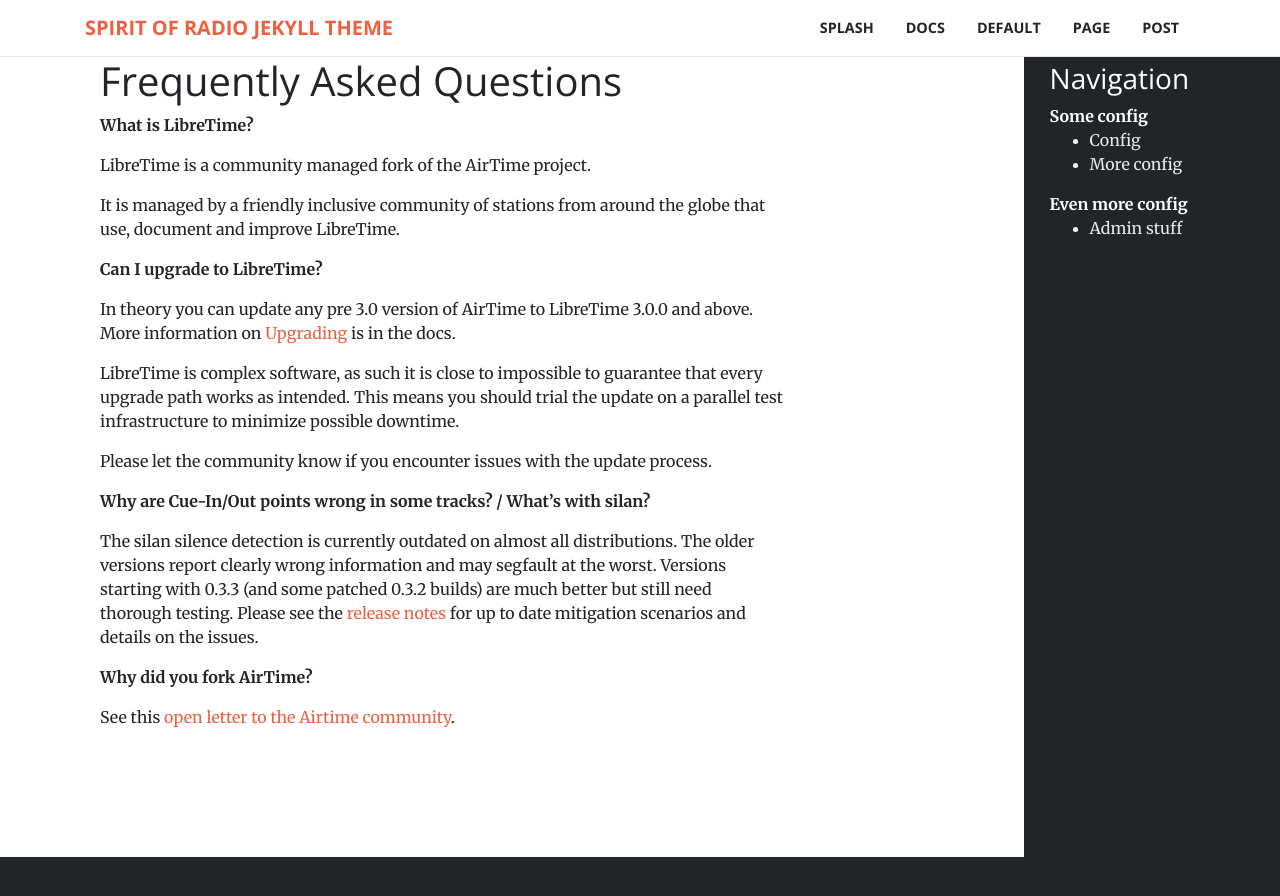
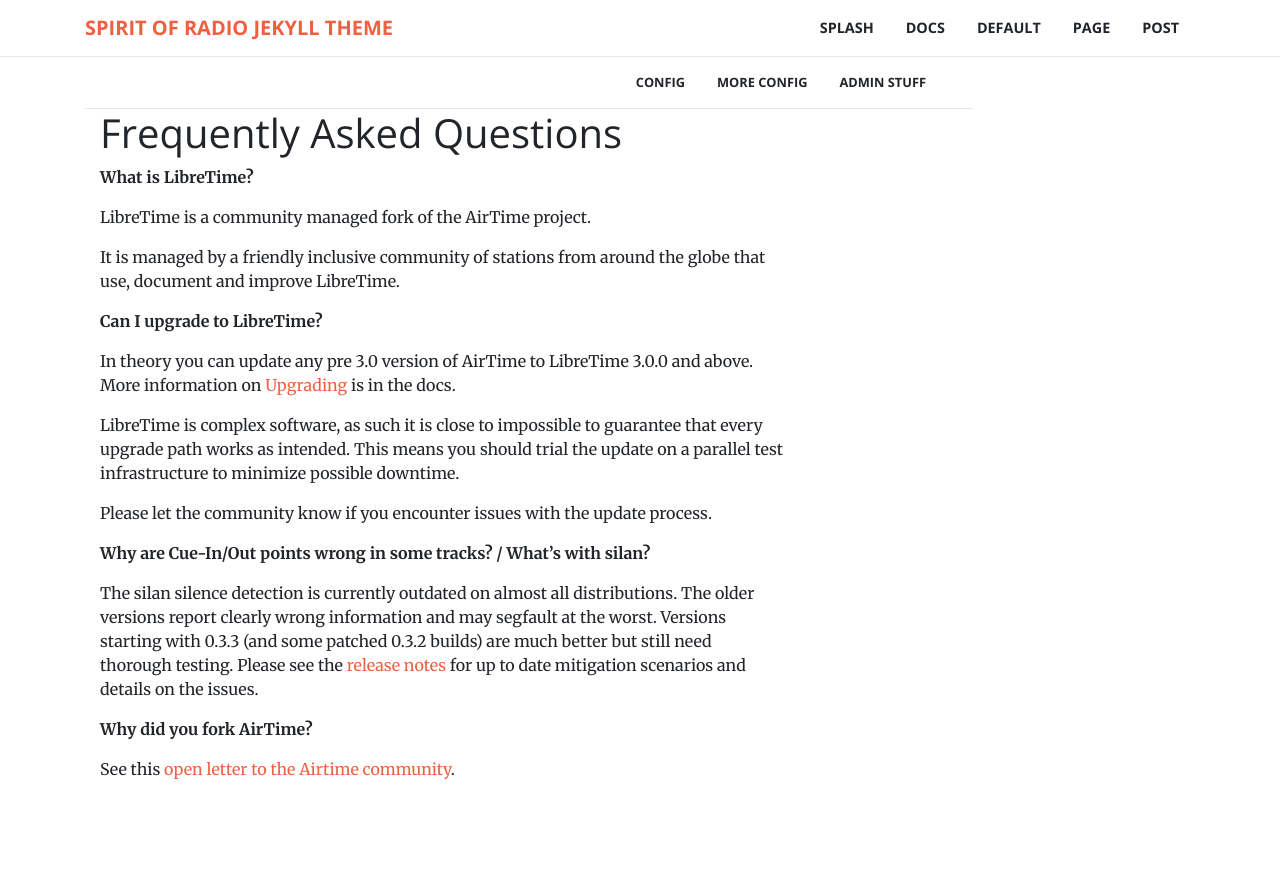
Before and after one commit to zklosko/spirit-of-radio, a Jekyll site: the page built from docs.md, in a window 1280 px wide and 900 px high. Shown: the top 896 px of the window. Built offline with Jekyll 4.4.1, drawn with Linux system fonts in a browser that asks for light colours; some of the changed text lies outside the part shown.

Commit message:
Footer finished, need better solution to docs nav

```diff
--- a/_data/nav.yml
+++ b/_data/nav.yml
@@ -11,13 +11,9 @@
   url: post
 
 docsnav:
-- title: Some config
-  subfolderitems:
-  - page: Config
-    url: config1
-  - page: More config
-    url: config2
-- title: Even more config
-  subfolderitems:
-  - page: Admin stuff
-    url: adminstuff
+- page: Config
+  url: config1
+- page: More config
+  url: config2
+- page: Admin stuff
+  url: adminstuff
--- a/_layouts/default.html
+++ b/_layouts/default.html
@@ -26,6 +26,9 @@
       background-image: url("{{ site.headimage }}");
       background-position: center center;
       background-size: cover;
+      }
+      .bg-dark{
+        padding:2rem 0
       }
     </style>
 
@@ -58,19 +61,14 @@
       </nav>
     </div>
 
-    <section class="bg-dark text-white" id="get-started">
-      <div class="container text-center">
-        <h2 class="mb-4">Get Started</h2>
-        <h5>Follow the docs, and you'll be off the ground in no time!</5>
-
-        <div class="start-buttons" style="padding: 20px;">
-            <a class="btn btn-light btn-xl sr-button" target="_blank" href="quickstart">Manual Install</a>
-
-            <a class="btn btn-light btn-xl sr-button" target="_blank" href="https://github.com/ned-kelly/docker-multicontainer-libretime/blob/master/README.md">Docker Deployment</a>
+    <footer>
+      <section class="bg-dark text-white">
+        <div class="text-footer">
+          <small>Hosted on GitHub Pages &mdash; Theme by <a href="https://github.com/ned-kelly">ned-kelly</a> and <a href="https://github.com/zklosko">Zachary Klosko</a> &nbsp; | &nbsp;</small>
+          <small>Code and docs licensed under GPLv2. More details <a href="http://sourcefabric.booktype.pro/airtime-25-for-broadcasters/about-this-manual/">here</a>. </small>
         </div>
-
-      </div>
-    </section>
+      </section>
+    </footer>
 
     <!-- Optional JavaScript -->
     <!-- jQuery first, then Popper.js, then Bootstrap JS -->
--- a/_layouts/docs.html
+++ b/_layouts/docs.html
@@ -84,36 +84,30 @@
         </div>
       </div>
     </nav>
+    <!-- Docs Navigation -->
+    <nav class="navbar navbar-expand-lg navbar-light navbar-shrink" id="docsNav">
+      <div class="container">
+        <button class="navbar-toggler navbar-toggler-right" type="button" data-toggle="collapse" data-target="#navbarResponsive" aria-controls="navbarResponsive" aria-expanded="false" aria-label="Toggle navigation">
+          <span class="navbar-toggler-icon"></span>
+        </button>
+        <div class="collapse navbar-collapse" id="navbarResponsive">
+          <ul class="navbar-nav ml-auto">
+            {% for item in site.data.nav.docsnav %}
+              <li class="nav-item">
+                <a class="nav-link js-scroll-trigger" href="{{ item.url }}">{{ item.page }}</a>
+              </li>
+            {% endfor %}
+          </ul>
+        </div>
+      </div>
+    </nav>
 
     <div class="container-lg">
       <!-- This is the main content of the page getting pulled from the MDs -->
       <div class="content">
         {{ content }}
       </div>
-
-      <!-- Sidebar starts here -->
-      <div class="sidebar">
-        <div class="sidebar-item">
-          <div class="sidebar-header">
-              <h3>Navigation</h3>
-          </div>
-
-          {% if site.data.nav.docsnav[0] %}
-            {% for item in site.data.nav.docsnav %}
-              <strong>{{ item.title }}</strong>
-                {% if item.subfolderitems[0] %}
-                  <ul>
-                    {% for entry in item.subfolderitems %}
-                        <li><a class="link-style" href="{{ entry.url }}">{{ entry.page }}</a>
-                    {% endfor %}
-                  </ul>
-                {% endif %}
-              {% endfor %}
-          {% endif %}
-        </div>
-      </div>
     </div>
-
 
     <!-- Optional JavaScript -->
     <!-- jQuery first, then Popper.js, then Bootstrap JS -->
```
Also changed, not shown: _layouts/splash.html (+9 -0 lines), css/creative.min.css.
